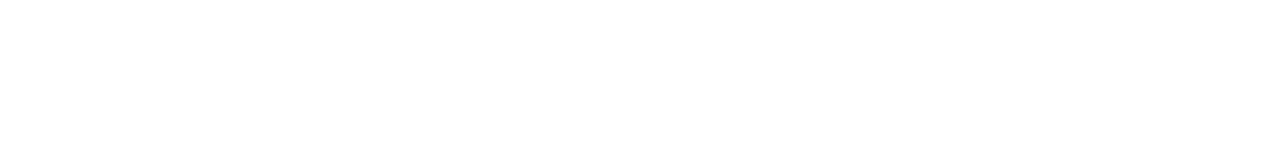
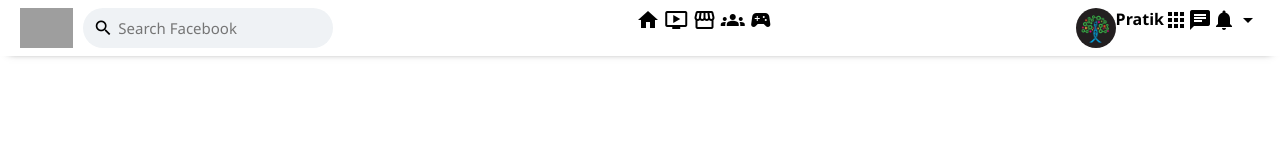
Before and after one commit to psbj41/facebook, a plain HTML site: page index.html in a window 1280 px wide. Drawn offline with Linux system fonts and the light colour scheme; grey boxes are pictures that could not be loaded.

Commit message:
Header Almost Ready
Header Almost Ready

```diff
--- a/index.html
+++ b/index.html
@@ -1,12 +1,49 @@
 <!DOCTYPE html>
 <html lang="en">
+
 <head>
     <meta charset="UTF-8">
     <meta http-equiv="X-UA-Compatible" content="IE=edge">
     <meta name="viewport" content="width=device-width, initial-scale=1.0">
     <title>Facebook Pratik</title>
+    <link rel="stylesheet" href="style.css">
+    <link href="https://fonts.googleapis.com/icon?family=Material+Icons" rel="stylesheet">
 </head>
+
 <body>
 
+    <!-- Header of Facebook -->
+    <div class="header">
+        <div class="header-left">
+            <img src="https://upload.wikimedia.org/wikipedia/commons/4/44/Facebook_Logo.png" alt="Facebook Logo">
+            <div class="header-input">
+                <span class="material-icons">search</span>
+                <input type="text" placeholder="Search Facebook">
+            </div>
+        </div>
+        <div class="header-middle">
+            <span class="material-icons">home</span>
+            <span class="material-icons">ondemand_video</span>
+            <span class="material-icons">storefront</span>
+            <span class="material-icons">groups</span>
+            <span class="material-icons">sports_esports</span>
+        </div>
+        <div class="header-right">
+            <div class="header-right-info">
+                <img src="/assets/image/pratik-profile.jpg" alt="" srcset="">
+                <h4>Pratik</h4>
+            </div>
+            <span class="material-icons">apps</span>
+            <span class="material-icons">chat</span>
+            <span class="material-icons">notifications</span>
+            <span class="material-icons">arrow_drop_down</span>
+        </div>
+    </div>
+    <!-- End Header of Facebook -->
+
+
+
+
 </body>
+
 </html>
--- /dev/null
+++ b/style.css
@@ -0,0 +1,80 @@
+*{
+    margin: 0;
+    padding: 0;
+    font-family: 'Segoe UI', Tahoma, Geneva, Verdana, sans-serif;
+}
+
+/* ------------------------------------------------------- */
+/* Header Section */
+.header {
+    padding: 8px 20px;
+    display: flex;
+    justify-content: space-between;
+    position: sticky;
+    top: 0;
+    background-color: #FFFFFF;
+    z-index: 100;
+    box-shadow: 0 5px 8px -9px rgba(0, 0, 0, 0.75);
+}
+
+/* Header Left */
+.header-left{
+    display: flex;
+    align-items: center;
+    justify-content: space-evenly;
+}
+
+.header-left img {
+    height: 40px;
+}
+
+.header-left .header-input{
+    display: flex;
+    align-items: center;
+    background-color: #eff2f5;
+    padding: 10px;
+    margin-left: 10px;
+    border-radius: 999px;
+    width: 230px;
+
+}
+
+.header-input .material-icons{
+    font-size: 20px;
+}
+
+.header-input input{
+    background-color: transparent;
+    border: none;
+    outline: none;
+    font-size: 15px;
+    margin-left: 5px;
+}
+
+
+
+/* Header Middle */
+/* .header-middle{
+
+} */
+
+
+
+/* Header Right */
+.header-right{
+    display: flex;
+}
+
+.header-right .header-right-info{
+    display: flex;
+}
+
+
+.header-right img{
+    border-radius: 50%;
+    width: 40px;
+
+}
+
+/* End Header Section */
+/* ------------------------------------------------------- */
```
Also changed, not shown: assets/image/pratik-profile.jpg (added).
